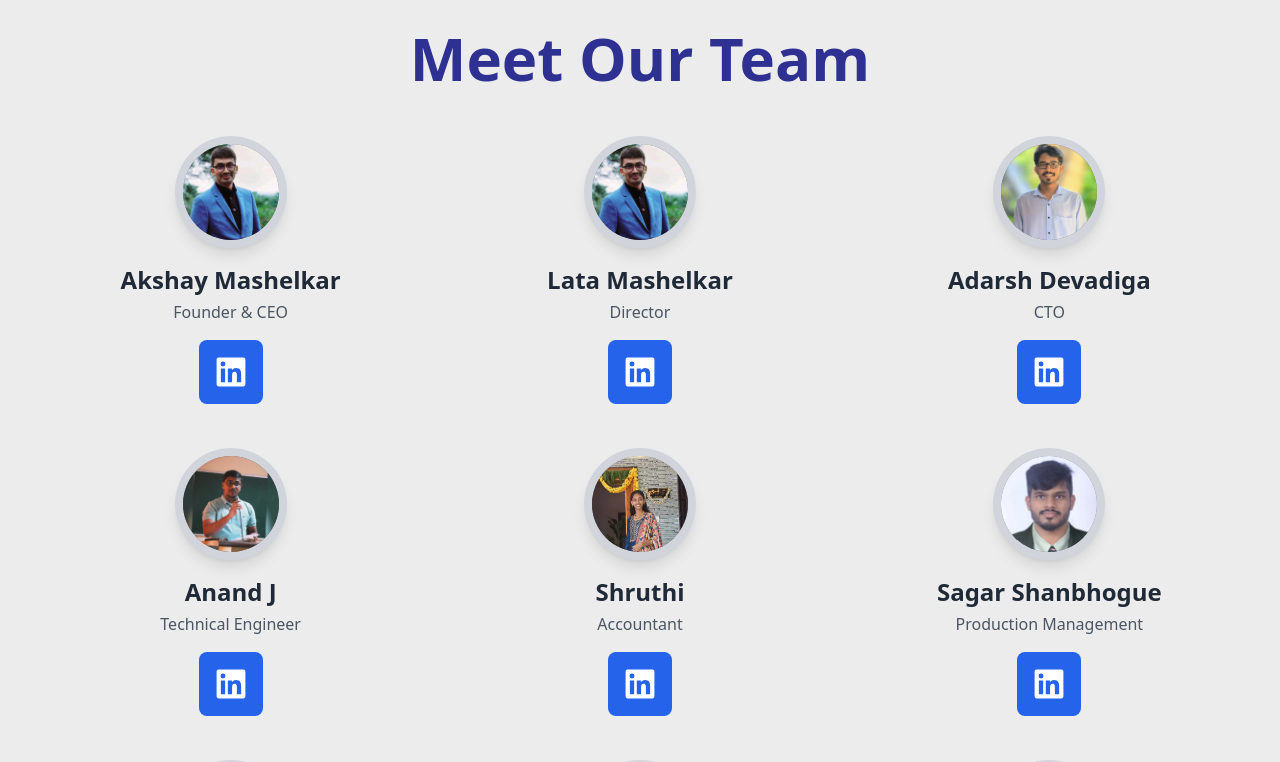
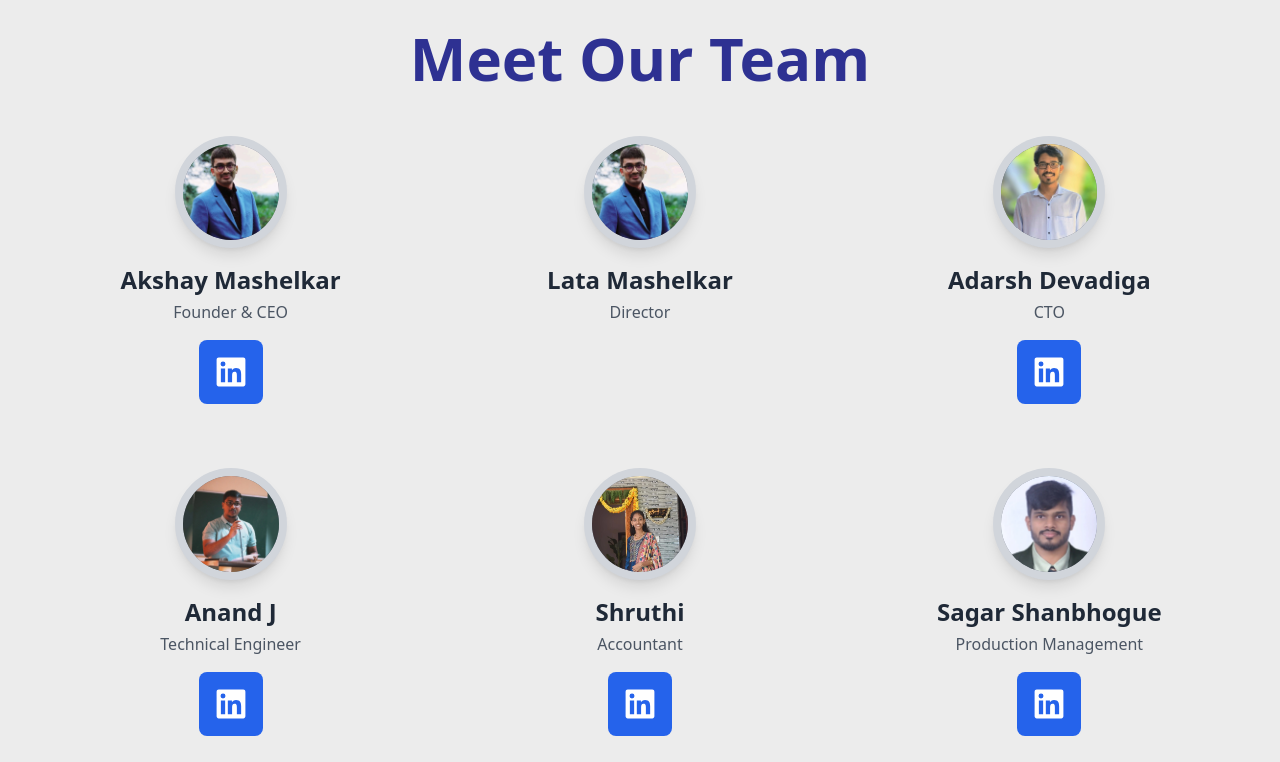
Before and after one commit to Sap3X/Experimind-Website, a React (Create React App) app in the folder frontend/: page /about in a window 1280 px wide. Shown: the part 2300-3062 px from the top of the page. Built offline with nearby package versions, Linux system fonts and the light colour scheme.

Commit message:
Implement code changes to enhance functionality and improve performance

```diff
--- a/frontend/src/image.js
+++ b/frontend/src/image.js
@@ -40,6 +40,6 @@ const image =
     intern5: require('./assets/Sandesh-Shripad-hegde.webp'),
     intern6: require('./assets/Shramanth-P-Acharya.webp'),
     intern7: require('./assets/Manish-Poojary.webp'),
-    intern3: require('./assets/Sharath.webp')
+    intern3: require('./assets/Sharath.webp'),
 }
 export default image;
--- a/frontend/src/pages/About.jsx
+++ b/frontend/src/pages/About.jsx
@@ -1,7 +1,7 @@
 import React from "react";
 import Header from "../components/Header";
 import Footer from "../components/Footer";
-import img from '../image';
+import img from "../image";
 import image from "../image";
 
 export default function About() {
@@ -28,7 +28,7 @@ export default function About() {
 
               <div className="flex justify-center mt-8 lg:mt-12">
                 <img
-                  src= {img.meeting}
+                  src={img.meeting}
                   alt="Experimind Labs Illustration"
                   className="w-full max-w-4xl h-auto object-contain rounded-3xl shadow-lg transform transition-transform duration-300 hover:scale-105"
                 />
@@ -151,7 +151,8 @@ export default function About() {
                   image: img.ceo,
                   name: "Akshay Mashelkar",
                   designation: "Founder & CEO",
-                  linkedin: "https://www.linkedin.com/in/akshay-mashelkar-2430b9180/",
+                  linkedin:
+                    "https://www.linkedin.com/in/akshay-mashelkar-2430b9180/",
                 },
                 {
                   image: img.ceo,
@@ -174,13 +175,15 @@ export default function About() {
                   image: img.accountant,
                   name: "Shruthi",
                   designation: "Accountant",
-                  linkedin: "https://www.linkedin.com/in/shruthi-kulal-ba21a7316/",
+                  linkedin:
+                    "https://www.linkedin.com/in/shruthi-kulal-ba21a7316/",
                 },
                 {
                   image: img.production,
                   name: "Sagar Shanbhogue",
                   designation: "Production Management",
-                  linkedin: "https://www.linkedin.com/in/sagar-shanbhogue-718b75333/",
+                  linkedin:
+                    "https://www.linkedin.com/in/sagar-shanbhogue-718b75333/",
                 },
                 {
                   image: img.intern3,
@@ -197,13 +200,15 @@ export default function About() {
                   image: img.intern2,
                   name: "Kavan Shetty",
                   designation: "Electronics Intern",
-                  linkedin: "https://www.linkedin.com/in/kavan-shetty-008187293/",
+                  linkedin:
+                    "https://www.linkedin.com/in/kavan-shetty-008187293/",
                 },
                 {
                   image: img.intern4,
                   name: "Harish Vishwanath Bhat",
                   designation: "E&C Intern",
-                  linkedin: "https://www.linkedin.com/in/harish-bhat-b8a001250/",
+                  linkedin:
+                    "https://www.linkedin.com/in/harish-bhat-b8a001250/",
                 },
                 {
                   image: img.intern5,
@@ -215,22 +220,28 @@ export default function About() {
                   image: img.intern6,
                   name: "Sharamanth P Acharya",
                   designation: "Robotics Intern",
-                  linkedin: "https://www.linkedin.com/in/shramanth-p-acharya-727172297/",
+                  linkedin:
+                    "https://www.linkedin.com/in/shramanth-p-acharya-727172297/",
                 },
                 {
                   image: img.intern7,
                   name: "Manish Poojary",
                   designation: "Mechanical Intern",
-                  linkedin: "https://www.linkedin.com/in/manish-poojary-341154369/",
+                  linkedin:
+                    "https://www.linkedin.com/in/manish-poojary-341154369/",
                 },
               ].map((member, index) => (
                 <div
                   key={index}
-                  className="flex flex-col items-center text-center"
+                  className="flex flex-col items-center text-center min-h-[320px] justify-start"
                 >
                   {/* Circular Image Placeholder - Updated to 7rem (112px) */}
                   <div className="w-28 h-28 sm:w-32 sm:h-32 lg:w-28 lg:h-28 rounded-full bg-gray-300 flex items-center justify-center mb-4 shadow-lg hover:shadow-xl transition-shadow duration-300">
-                    <img className="w-14 h-14 sm:w-16 sm:h-16 lg:w-24 lg:h-24 rounded-full bg-gray-500 flex items-center justify-center" src={member.image} alt="" />
+                    <img
+                      className="w-24 h-24 rounded-full bg-gray-500 flex items-center justify-center"
+                      src={member.image}
+                      alt=""
+                    />
                   </div>
 
                   {/* Name */}
@@ -241,12 +252,13 @@ export default function About() {
                   <h2 className="text-gray-600 text-sm sm:text-base lg:text-base mb-4">
                     {member.designation}
                   </h2>
-                  {/* LinkedIn Link */}
+                  {/* LinkedIn Link - Conditionally rendered */}
+                  {member.linkedin && (
                     <a
                       href={member.linkedin}
                       target="_blank"
                       rel="noopener noreferrer"
-                    className="inline-flex items-center gap-2 px-4 py-4 mb-8 bg-blue-600 text-white rounded-lg hover:bg-blue-700 transition-colors duration-300 text-sm sm:text-base"
+                      className="inline-flex items-center gap-2 px-4 py-4 bg-blue-600 text-white rounded-lg hover:bg-blue-700 transition-colors duration-300 text-sm sm:text-base"
                     >
                       <svg
                         className="w-8 h-8"
@@ -260,6 +272,7 @@ export default function About() {
                         />
                       </svg>
                     </a>
+                  )}
                 </div>
               ))}
             </div>
--- a/frontend/src/pages/Products.jsx
+++ b/frontend/src/pages/Products.jsx
@@ -2,7 +2,7 @@ import React from "react";
 import Header from "../components/Header";
 import Footer from "../components/Footer";
 import img from "../image"
-import productsImage from "./assets/productspage/p.svg";
+import productsImage from "../assets/Psl whith rack 1.svg";
 
 const EducationalSolutions = () => {
   // Educational solutions data
```
Also changed, not shown: frontend/src/assets/Experimind-Prastuti.webp, 1 other file (tests, documents, lock files or other folders). Lines whose indentation alone changed are shown as unchanged.
